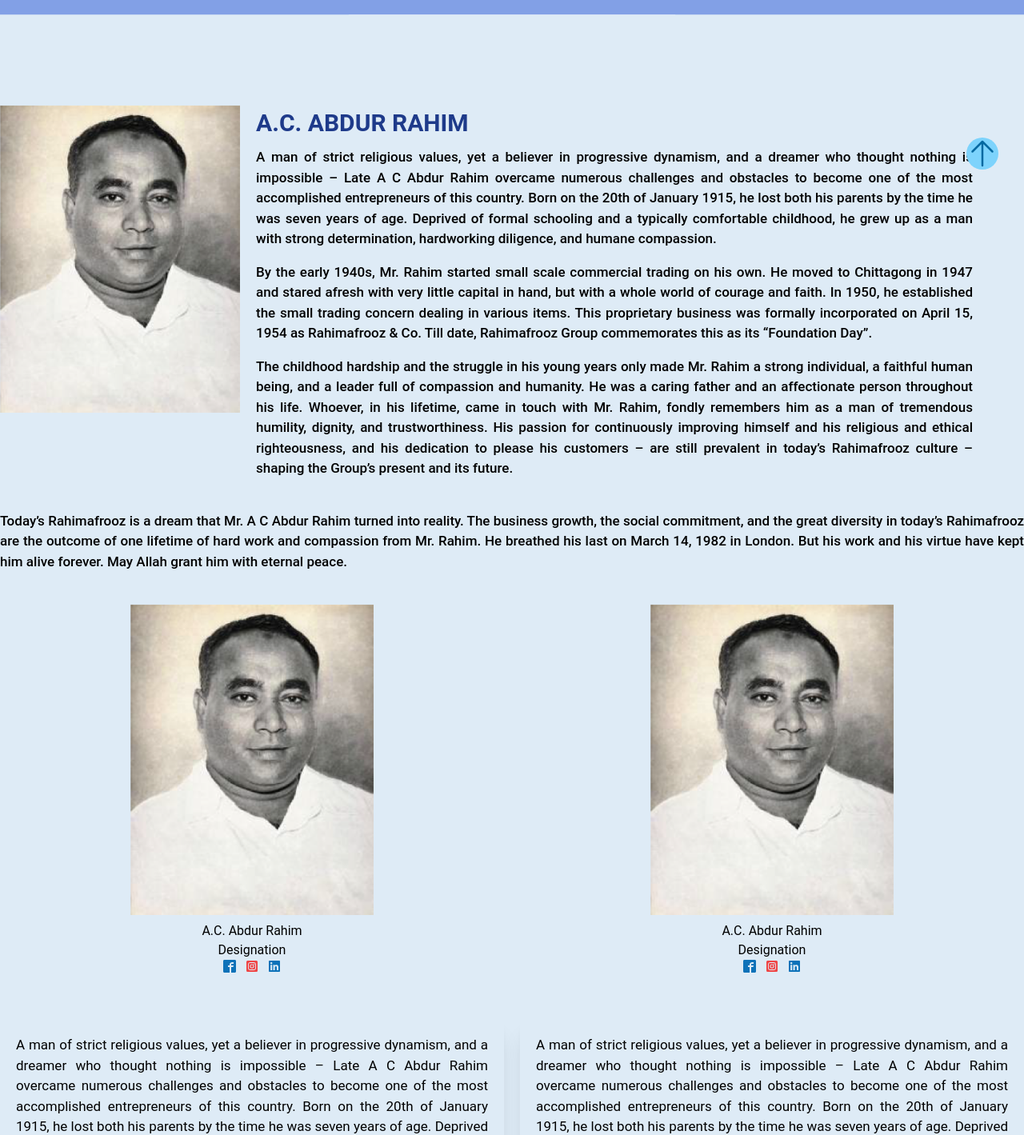
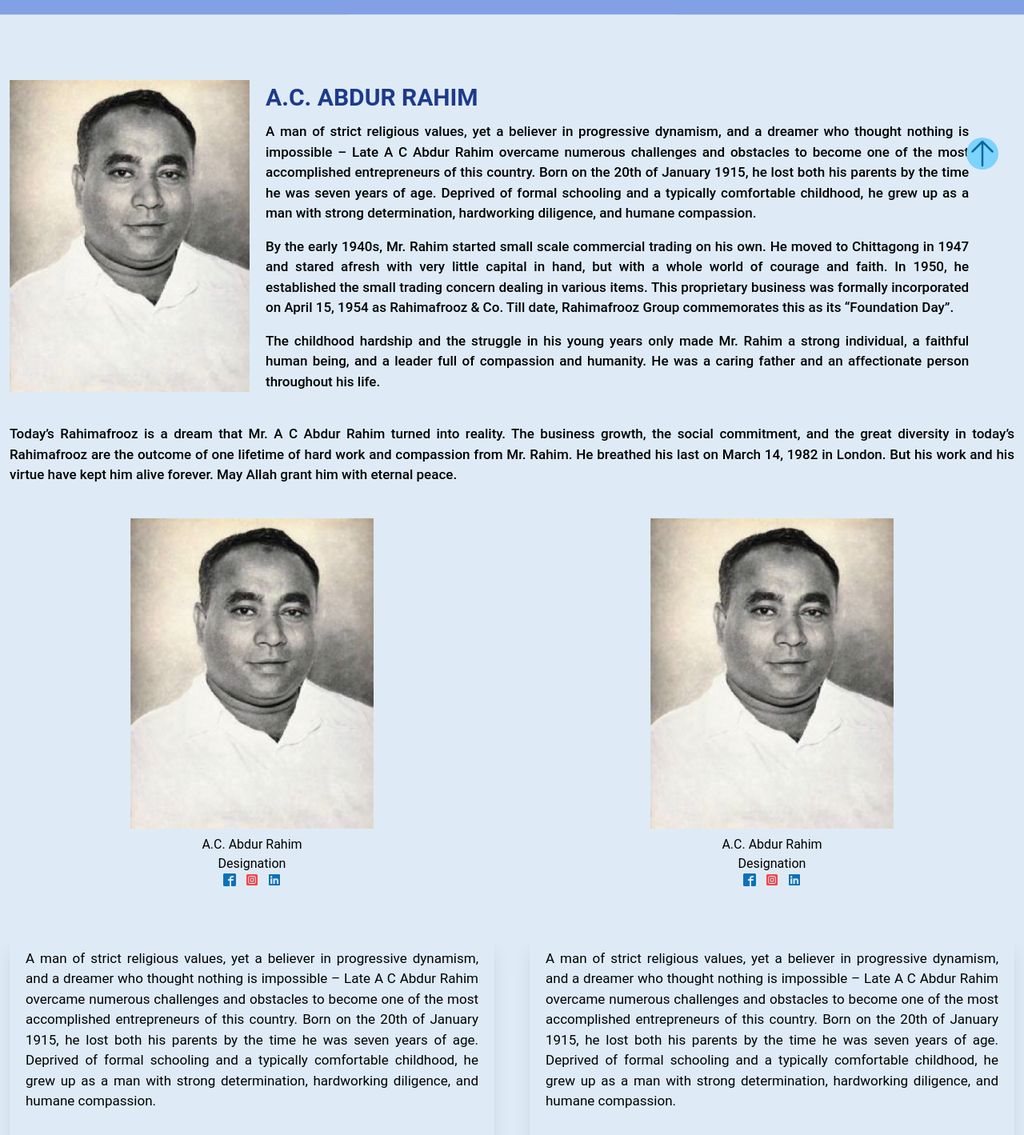
Before and after one commit to arbinzaman/rahimafrooz-battery, a React (Vite) app: page /founder-and-board-members in a window 1280 px wide. Shown: the part 460-1879 px from the top of the page at 80% size. Built offline with nearby package versions, Linux system fonts and the light colour scheme.

Commit message:
Resolved About section issues

```diff
--- a/src/pages/About/FounderAndBoardMembers.jsx
+++ b/src/pages/About/FounderAndBoardMembers.jsx
@@ -3,24 +3,85 @@ import img2 from "../../assets/images/FounderAndBoardMembers/Founder-&-Board-Mem
 import { ImFacebook2 } from "react-icons/im";
 import { FaInstagramSquare } from "react-icons/fa";
 import { FaLinkedin } from "react-icons/fa6";
+import { allDeviceMaxWidth } from "../../styles/maxWidth";
 const FounderAndBoardMembers = () => {
   return (
     <section className="">
       <div>
-        <img src={img1} alt="" />
+        <img src={img1} className="" alt="" />
       </div>
 
-      <div className="max-w-screen-2xl mx-10 lg:mx-auto text-justify">
-        <div className="grid grid-cols-1 lg:grid-cols-[300px_minmax(30%,70%)] justify-items-center mt-28">
-          <div className="">
-            <img src={img2} className="w-full" />
+      <div className={`${allDeviceMaxWidth} text-justify`}>
+        <div className="mx-3">
+          <div className="grid grid-cols-1 lg:grid-cols-[300px_minmax(30%,70%)] gap-5 justify-items-center mt-20">
+            <div className="flex justify-center">
+              <img src={img2} className="w-3/4 md:w-full" />
             </div>
-          <div className="lg:ml-10 w-full">
-            <h1 className="text-semi_large font-bold text-blue-900 mb-0">
+            <div className="w-full">
+              <h1 className="text-semi_large font-bold text-blue-900">
                 A.C. ABDUR RAHIM
               </h1>
               <div className="flex flex-col justify-center">
                 <p className="text-regular text-black font-medium mt-2  text-justify">
+                  A man of strict religious values, yet a believer in
+                  progressive dynamism, and a dreamer who thought nothing is
+                  impossible – Late A C Abdur Rahim overcame numerous challenges
+                  and obstacles to become one of the most accomplished
+                  entrepreneurs of this country. Born on the 20th of January
+                  1915, he lost both his parents by the time he was seven years
+                  of age. Deprived of formal schooling and a typically
+                  comfortable childhood, he grew up as a man with strong
+                  determination, hardworking diligence, and humane compassion.
+                </p>
+
+                <p className="text-regular text-black font-medium mt-4 text-justify">
+                  By the early 1940s, Mr. Rahim started small scale commercial
+                  trading on his own. He moved to Chittagong in 1947 and stared
+                  afresh with very little capital in hand, but with a whole
+                  world of courage and faith. In 1950, he established the small
+                  trading concern dealing in various items. This proprietary
+                  business was formally incorporated on April 15, 1954 as
+                  Rahimafrooz & Co. Till date, Rahimafrooz Group commemorates
+                  this as its “Foundation Day”.
+                </p>
+
+                <p className="text-regular text-black font-medium mt-4 text-justify">
+                  The childhood hardship and the struggle in his young years
+                  only made Mr. Rahim a strong individual, a faithful human
+                  being, and a leader full of compassion and humanity. He was a
+                  caring father and an affectionate person throughout his life.
+                </p>
+              </div>
+            </div>
+          </div>
+
+          <p className="text-regular text-black font-medium my-10">
+            Today’s Rahimafrooz is a dream that Mr. A C Abdur Rahim turned into
+            reality. The business growth, the social commitment, and the great
+            diversity in today’s Rahimafrooz are the outcome of one lifetime of
+            hard work and compassion from Mr. Rahim. He breathed his last on
+            March 14, 1982 in London. But his work and his virtue have kept him
+            alive forever. May Allah grant him with eternal peace.
+          </p>
+        </div>
+
+        <div className="grid grid-cols-1 lg:grid-cols-2 gap-5">
+          <div className="grid grid-cols-1 justify-items-center mb-10">
+            <div>
+              <img src={img2} alt="" className="h-3/4" />
+              <div className="flex flex-col text-black items-center my-2">
+                <p>A.C. Abdur Rahim</p>
+                <p>Designation</p>
+                <div className="flex gap-3">
+                  <ImFacebook2 className="text-primary" />
+                  <FaInstagramSquare className="text-red-500" />
+                  <FaLinkedin className="text-primary" />
+                </div>
+              </div>
+            </div>
+            <div className="shadow-xl text-regular p-5 text-black text-justify mb-10 mx-3">
+              {" "}
+              <p className="">
                 A man of strict religious values, yet a believer in progressive
                 dynamism, and a dreamer who thought nothing is impossible – Late
                 A C Abdur Rahim overcame numerous challenges and obstacles to
@@ -31,79 +92,16 @@ const FounderAndBoardMembers = () => {
                 up as a man with strong determination, hardworking diligence,
                 and humane compassion.
               </p>
-
-              <p className="text-regular text-black font-medium mt-4 text-justify">
-                By the early 1940s, Mr. Rahim started small scale commercial
+              <br />
+              <p>
+                By the early 1940s, Mr. Rahim started small scale commer- cial
                 trading on his own. He moved to Chittagong in 1947 and stared
                 afresh with very little capital in hand, but with a whole world
                 of courage and faith. In 1950, he established the small trading
                 concern dealing in various items. This proprietary business was
                 formally incorporated on April 15, 1954 as Rahimafrooz & Co.
-                Till date, Rahimafrooz Group commemorates this as its
+                Till date, Rahimafrooz Group commemo- rates this as its
                 “Foundation Day”.
-              </p>
-
-              <p className="text-regular text-black font-medium mt-4 text-justify">
-                The childhood hardship and the struggle in his young years only
-                made Mr. Rahim a strong individual, a faithful human being, and
-                a leader full of compassion and humanity. He was a caring father
-                and an affectionate person throughout his life. Whoever, in his
-                lifetime, came in touch with Mr. Rahim, fondly remembers him as
-                a man of tremendous humility, dignity, and trustworthiness. His
-                passion for continuously improving himself and his religious and
-                ethical righteousness, and his dedication to please his
-                customers – are still prevalent in today’s Rahimafrooz culture –
-                shaping the Group’s present and its future.
-              </p>
-            </div>
-          </div>
-        </div>
-
-        <p className="text-regular text-black font-medium my-10 ">
-          Today’s Rahimafrooz is a dream that Mr. A C Abdur Rahim turned into
-          reality. The business growth, the social commitment, and the great
-          diversity in today’s Rahimafrooz are the outcome of one lifetime of
-          hard work and compassion from Mr. Rahim. He breathed his last on March
-          14, 1982 in London. But his work and his virtue have kept him alive
-          forever. May Allah grant him with eternal peace.
-        </p>
-
-        <div className="grid grid-cols-1 lg:grid-cols-2 gap-5">
-        <div className="grid grid-cols-1 justify-items-center mb-10">
-          <div>
-            <img src={img2} alt="" className="h-3/4"/>
-            <div className="flex flex-col text-black items-center my-2">
-              <p>A.C. Abdur Rahim</p>
-              <p>Designation</p>
-              <div className="flex gap-3">
-                <ImFacebook2 className="text-primary" />
-                <FaInstagramSquare className="text-red-500" />
-                <FaLinkedin className="text-primary" />
-              </div>
-            </div>
-          </div>
-          <div className="shadow-xl text-regular p-5 text-black text-justify mb-10">
-            {" "}
-            <p className="">
-              A man of strict religious values, yet a believer in progressive
-              dynamism, and a dreamer who thought nothing is impossible – Late A
-              C Abdur Rahim overcame numerous challenges and obstacles to become
-              one of the most accomplished entrepreneurs of this country. Born
-              on the 20th of January 1915, he lost both his parents by the time
-              he was seven years of age. Deprived of formal schooling and a
-              typically comfortable childhood, he grew up as a man with strong
-              determination, hardworking diligence, and humane compassion.
-            </p>
-            <br />
-            <p>
-              By the early 1940s, Mr. Rahim started small scale commer- cial
-              trading on his own. He moved to Chittagong in 1947 and stared
-              afresh with very little capital in hand, but with a whole world of
-              courage and faith. In 1950, he established the small trading
-              concern dealing in various items. This proprietary business was
-              formally incorporated on April 15, 1954 as Rahimafrooz & Co. Till
-              date, Rahimafrooz Group commemo- rates this as its “Foundation
-              Day”.
               </p>
             </div>
           </div>
@@ -121,28 +119,29 @@ const FounderAndBoardMembers = () => {
                 </div>
               </div>
             </div>
-          <div className="shadow-xl text-regular p-5 text-black text-justify mb-10">
+            <div className="shadow-xl text-regular p-5 text-black text-justify mb-10 mx-3">
               {" "}
               <p className="">
                 A man of strict religious values, yet a believer in progressive
-              dynamism, and a dreamer who thought nothing is impossible – Late A
-              C Abdur Rahim overcame numerous challenges and obstacles to become
-              one of the most accomplished entrepreneurs of this country. Born
-              on the 20th of January 1915, he lost both his parents by the time
-              he was seven years of age. Deprived of formal schooling and a
-              typically comfortable childhood, he grew up as a man with strong
-              determination, hardworking diligence, and humane compassion.
+                dynamism, and a dreamer who thought nothing is impossible – Late
+                A C Abdur Rahim overcame numerous challenges and obstacles to
+                become one of the most accomplished entrepreneurs of this
+                country. Born on the 20th of January 1915, he lost both his
+                parents by the time he was seven years of age. Deprived of
+                formal schooling and a typically comfortable childhood, he grew
+                up as a man with strong determination, hardworking diligence,
+                and humane compassion.
               </p>
               <br />
               <p>
                 By the early 1940s, Mr. Rahim started small scale commer- cial
                 trading on his own. He moved to Chittagong in 1947 and stared
-              afresh with very little capital in hand, but with a whole world of
-              courage and faith. In 1950, he established the small trading
+                afresh with very little capital in hand, but with a whole world
+                of courage and faith. In 1950, he established the small trading
                 concern dealing in various items. This proprietary business was
-              formally incorporated on April 15, 1954 as Rahimafrooz & Co. Till
-              date, Rahimafrooz Group commemo- rates this as its “Foundation
-              Day”.
+                formally incorporated on April 15, 1954 as Rahimafrooz & Co.
+                Till date, Rahimafrooz Group commemo- rates this as its
+                “Foundation Day”.
               </p>
             </div>
           </div>
--- a/src/pages/About/Manufacturing.jsx
+++ b/src/pages/About/Manufacturing.jsx
@@ -7,6 +7,7 @@ import Image5 from "../../assets/images/AboutPage/Manufacturing/Manufacturing-05
 import Image6 from "../../assets/images/AboutPage/Manufacturing/Manufacturing-06.png";
 import Image7 from "../../assets/images/AboutPage/Manufacturing/Manufacturing-07.png";
 import Image8 from "../../assets/images/AboutPage/Manufacturing/Manufacturing-08.png";
+import { allDeviceMaxWidth } from "../../styles/maxWidth";
 
 const Manufacturing = () => {
   return (
@@ -14,7 +15,7 @@ const Manufacturing = () => {
       <div>
         <img src={ManufacturingBanner} alt="" />
       </div>
-      <section className="grid grid-cols-1 lg:grid-cols-2 gap-20 items-start my-10 max-w-screen-2xl mx-10 lg:mx-auto">
+      <section className={`${allDeviceMaxWidth} grid grid-cols-1 lg:grid-cols-2 gap-20 items-start my-10`}>
         {/* Left Side */}
         <section className="">
           <div className="bg-primary text-left p-10 lg:p-20 leading-relaxed">
--- a/src/pages/About/SpecialAwards.jsx
+++ b/src/pages/About/SpecialAwards.jsx
@@ -4,13 +4,16 @@ import Achievement2 from "../../assets/images/AboutPage/Achievement-Image-02.png
 import Achievement3 from "../../assets/images/AboutPage/Achievement-Image-03.png";
 import Achievement4 from "../../assets/images/AboutPage/Achievement-Image-04.png";
 import AwardSlider from "../../components/AboutPage/AwardSlider";
+import { allDeviceMaxWidth } from "../../styles/maxWidth";
 const SpecialAwards = () => {
   return (
     <section className="">
       <div>
         <img src={SpecialAwardBanner} alt="" />
       </div>
-      <section className="grid grid-cols-1 lg:grid-cols-2 gap-20 items-start max-w-screen-2xl mx-auto">
+      <section
+        className={`${allDeviceMaxWidth} grid grid-cols-1 lg:grid-cols-2 gap-20 items-start`}
+      >
         {/* Left Side */}
         <section className="">
           <div className=" bg-primary text-left p-10 lg:p-20 leading-relaxed">
--- /dev/null
+++ b/src/styles/maxWidth.js
@@ -0,0 +1 @@
+export const allDeviceMaxWidth = "mx-auto max-w-screen-xs sm:max-w-screen-sm md:max-w-screen-md lg:max-w-screen-lg xl:max-w-screen-xl 2xl:max-w-screen-2xl"
```
Also changed, not shown: src/pages/About/StoragePower.jsx (+10 -9 lines). Lines whose indentation alone changed are shown as unchanged.
